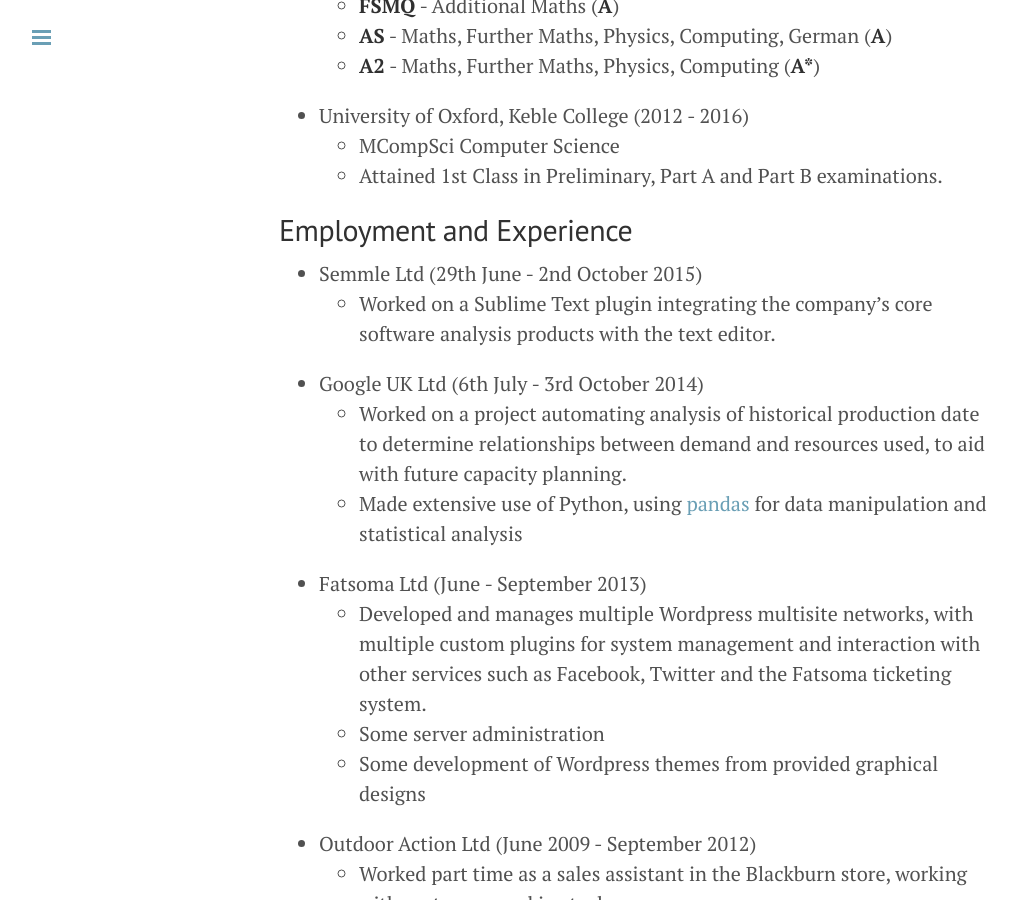
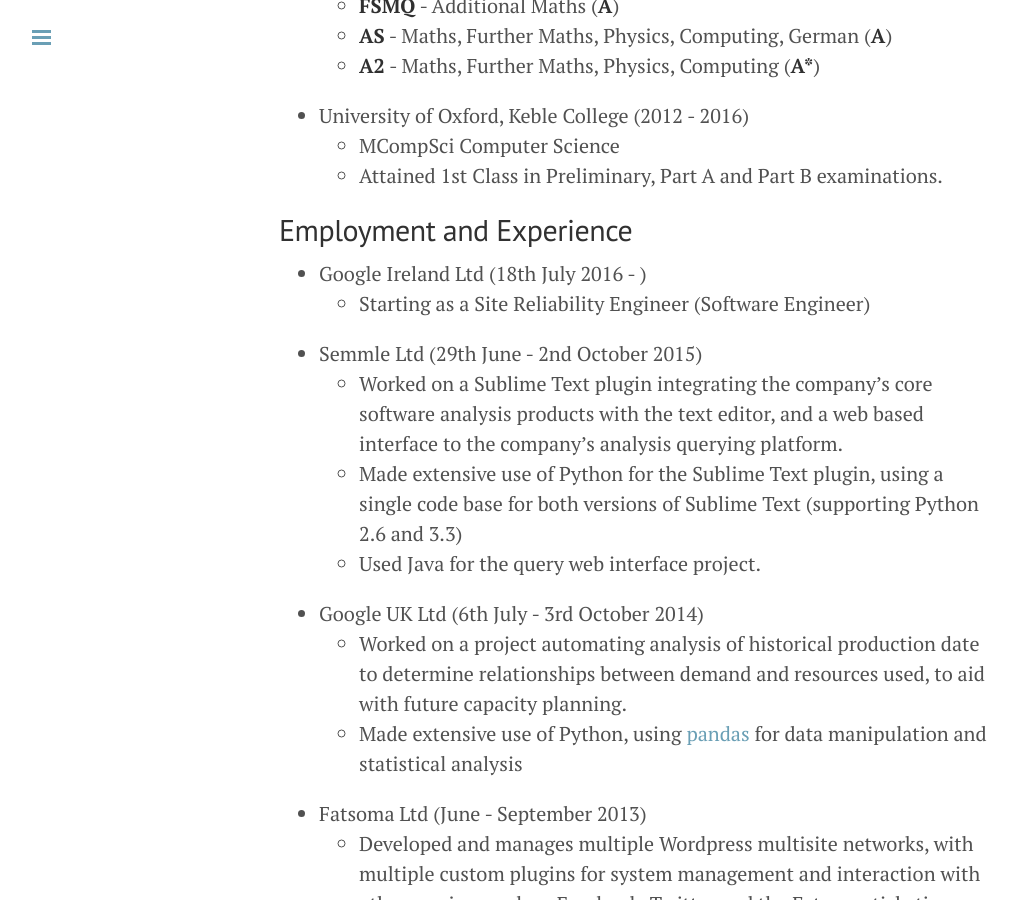
Before and after one commit to toastwaffle/toastwaffle.github.io, a Jekyll site: the page built from cv.markdown, in a window 1280 px wide and 900 px high, scrolled down 566 px. Shown: the whole window, without its empty margins (1-1018 px from the left). Built offline with Jekyll 4.4.1, drawn with Linux system fonts in a browser that asks for light colours; Markdown is read by kramdown in place of the engine named in the settings; some of the changed text lies outside the part shown.

Commit message:
Update CV

```diff
--- a/cv.markdown
+++ b/cv.markdown
@@ -24,8 +24,12 @@
 
 ## Employment and Experience
 
+ * Google Ireland Ltd (18th July 2016 - )
+     - Starting as a Site Reliability Engineer (Software Engineer)
  * Semmle Ltd (29th June - 2nd October 2015)
-     - Worked on a Sublime Text plugin integrating the company's core software analysis products with the text editor.
+     - Worked on a Sublime Text plugin integrating the company's core software analysis products with the text editor, and a web based interface to the company's analysis querying platform.
+     - Made extensive use of Python for the Sublime Text plugin, using a single code base for both versions of Sublime Text (supporting Python 2.6 and 3.3)
+     - Used Java for the query web interface project.
  * Google UK Ltd (6th July - 3rd October 2014)
      - Worked on a project automating analysis of historical production date to determine relationships between demand and resources used, to aid with future capacity planning.
      - Made extensive use of Python, using [pandas](http://pandas.pydata.org/) for data manipulation and statistical analysis
@@ -78,7 +82,8 @@
 ## Extracurricular
 
  * Member of the UK Scout Association since age 10
-     - Previously held roles as District Secretary, Assistant Scout Leader, and Young Leader (Beavers)
+     - Previously held roles as District Secretary, Assistant Scout Leader, and Young Leade (Beavers)
+     - Also a member of the East Lancashire County Scout Web Team, responsible for maintaining the county websites and IT provisions
  * Interested in photography
  * Plays drums
  * Active involvement with [Rewired State](http://www.rewiredstate.org/)
```
Also changed, not shown: other parts of cv.markdown (+2 -4 lines), _drafts/on-3rd-year-projects.md (deleted), _drafts/on-consulting-with-it-services.md (deleted), _drafts/on-keble-ball.md (deleted), _drafts/on-nerf-guns.md (deleted), _drafts/on-production-management.md (deleted), _drafts/on-student-living.md (deleted), _drafts/on-tedx.md (deleted).
